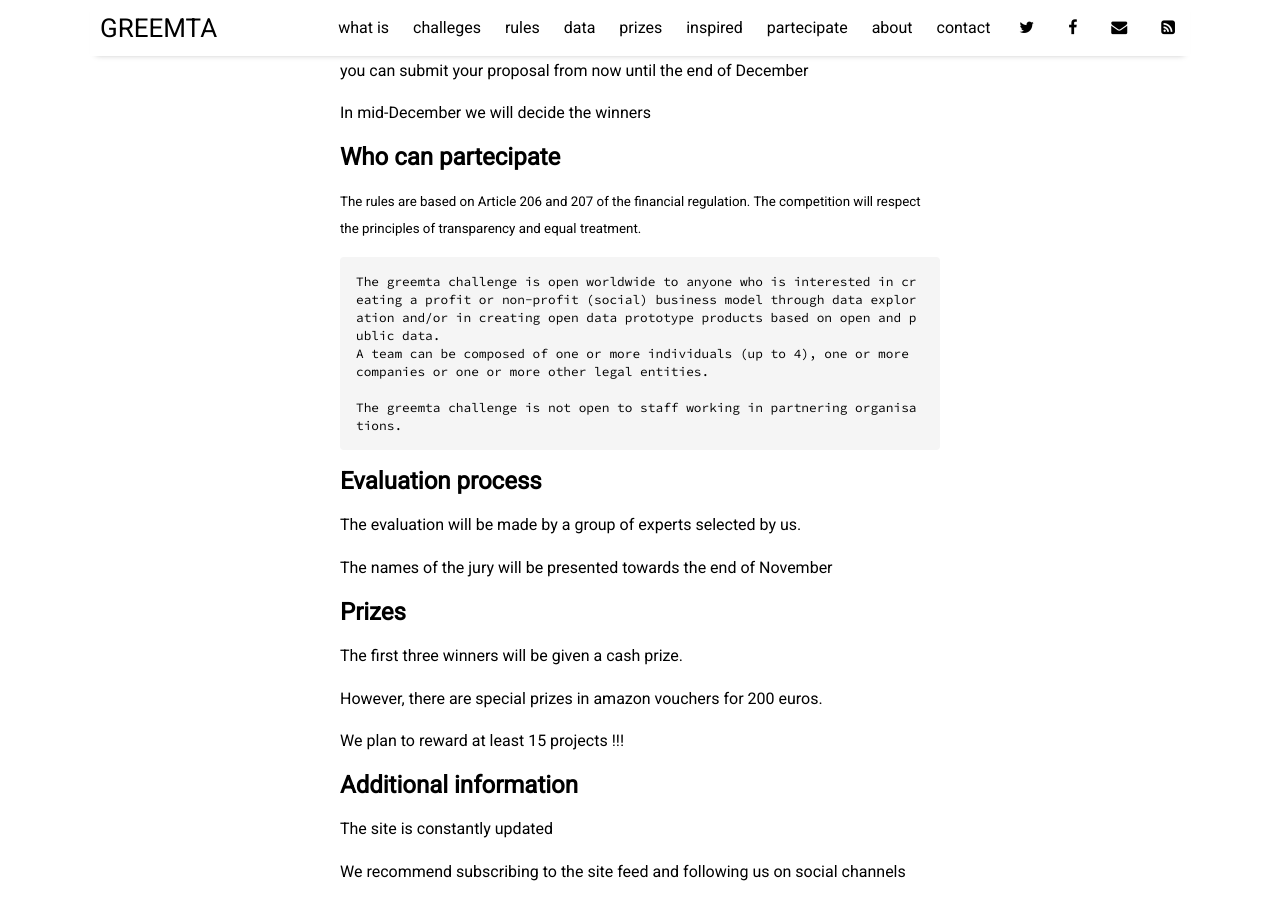
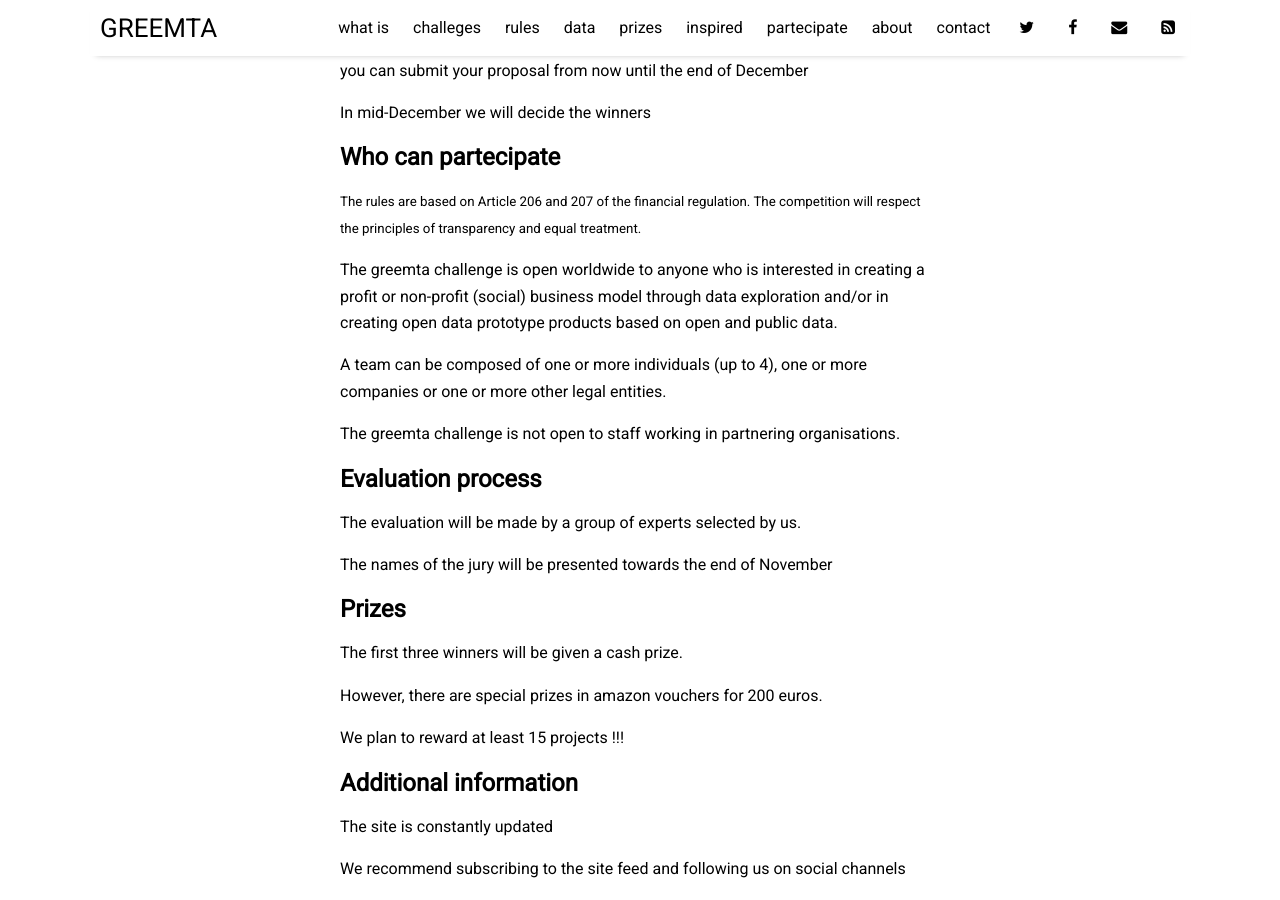
Before and after one commit to piskello/greemta, a Jekyll site: the page built from docs/pages/rules.md, in a window 1280 px wide and 900 px high, scrolled down 548 px. Built offline with Jekyll 4.4.1, drawn with Linux system fonts in a browser that asks for light colours; nearby versions of some CDN libraries; comment, search, counter and statistics services are not loaded.

```diff
--- a/docs/pages/rules.md
+++ b/docs/pages/rules.md
@@ -11,10 +11,11 @@ In mid-December we will decide the winners
 ## Who can partecipate
 <small>The rules are based on Article 206 and 207 of the financial regulation. The competition will respect the principles of transparency and equal treatment.</small>
 
-    The greemta challenge is open worldwide to anyone who is interested in creating a profit or non-profit (social) business model through data exploration and/or in creating open data prototype products based on open and public data.
-    A team can be composed of one or more individuals (up to 4), one or more companies or one or more other legal entities.
+The greemta challenge is open worldwide to anyone who is interested in creating a profit or non-profit (social) business model through data exploration and/or in creating open data prototype products based on open and public data.
 
-	The greemta challenge is not open to staff working in partnering organisations.
+A team can be composed of one or more individuals (up to 4), one or more companies or one or more other legal entities.
+
+The greemta challenge is not open to staff working in partnering organisations.
 
 ## Evaluation process
 The evaluation will be made by a group of experts selected by us.
```
